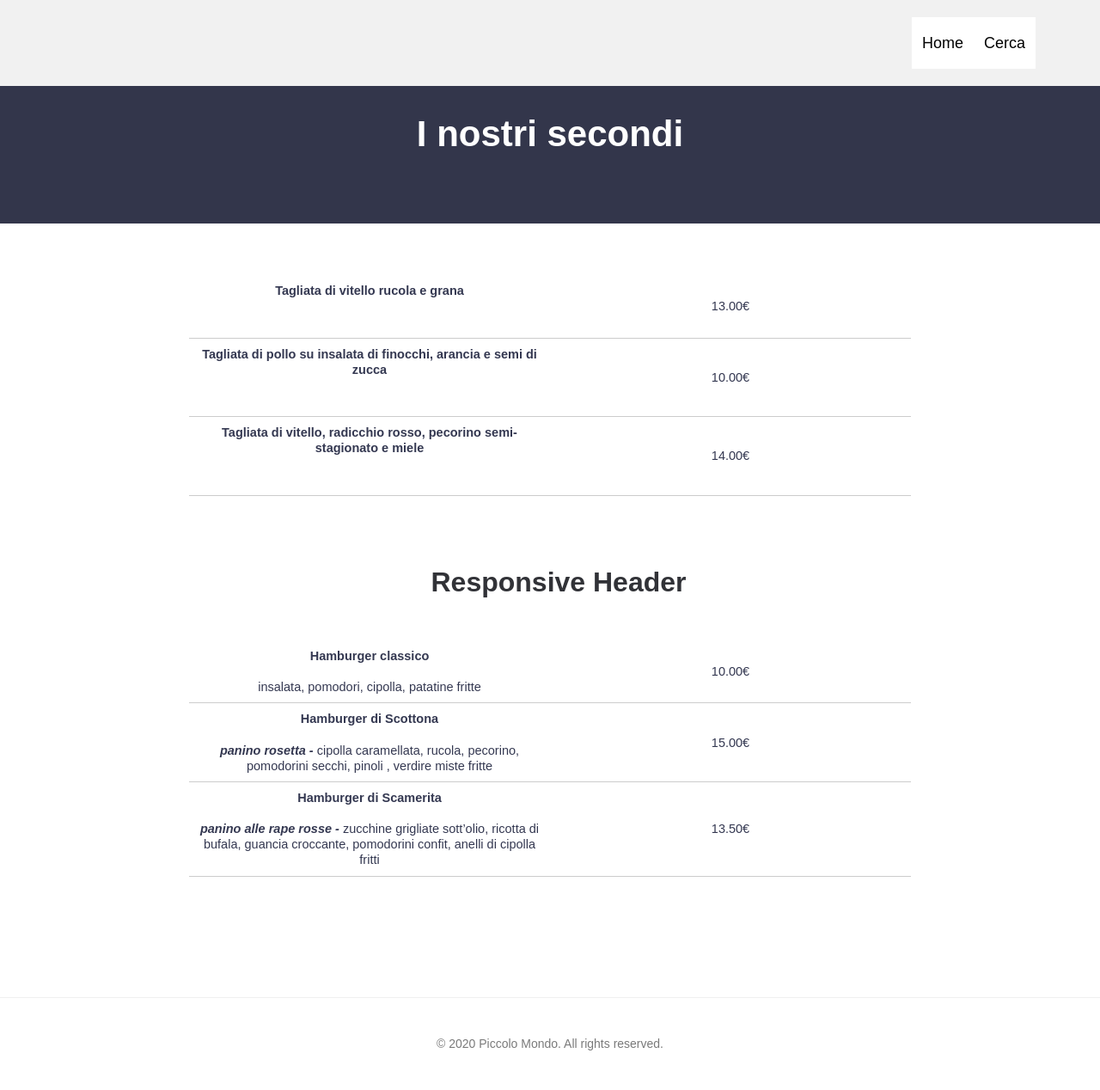
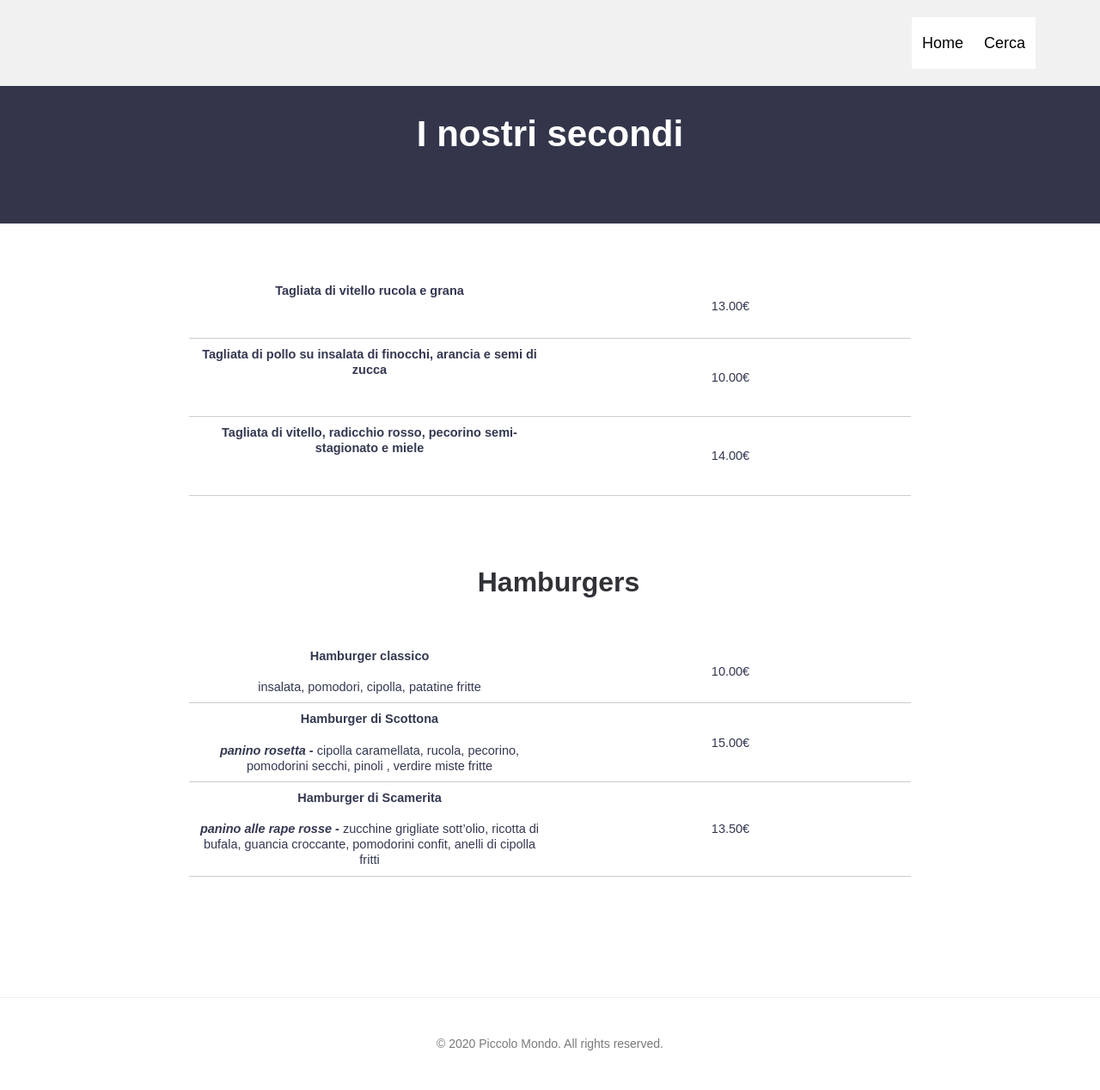
Before and after one commit to PiccoloMondo/website, a Jekyll site: the page built from _posts/italiano/2020-05-16-secondi.md, in a window 1280 px wide. Shown: the whole page at 86% size. Built offline with Jekyll 4.4.1, drawn with Linux system fonts in a browser that asks for light colours.

Commit message:
some pages are done

```diff
--- a/_includes/menu_table.html
+++ b/_includes/menu_table.html
@@ -158,7 +158,7 @@ body {
 <br>
 {% if page.secondary_menu %}
 <div style="padding-left:20px">
-  <h1><center>Responsive Header</center></h1>
+  <h1><center>Hamburgers</center></h1>
 </div>
 <br>
 <br>
```
